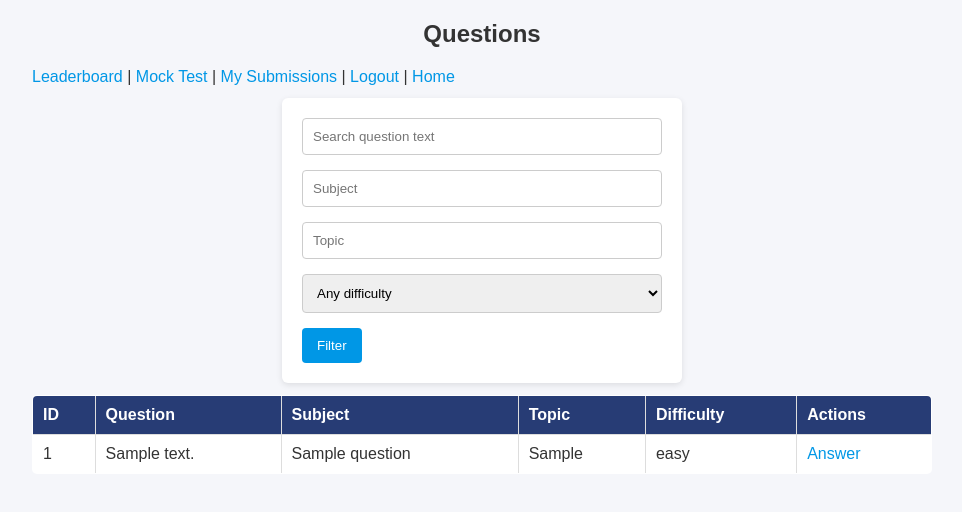
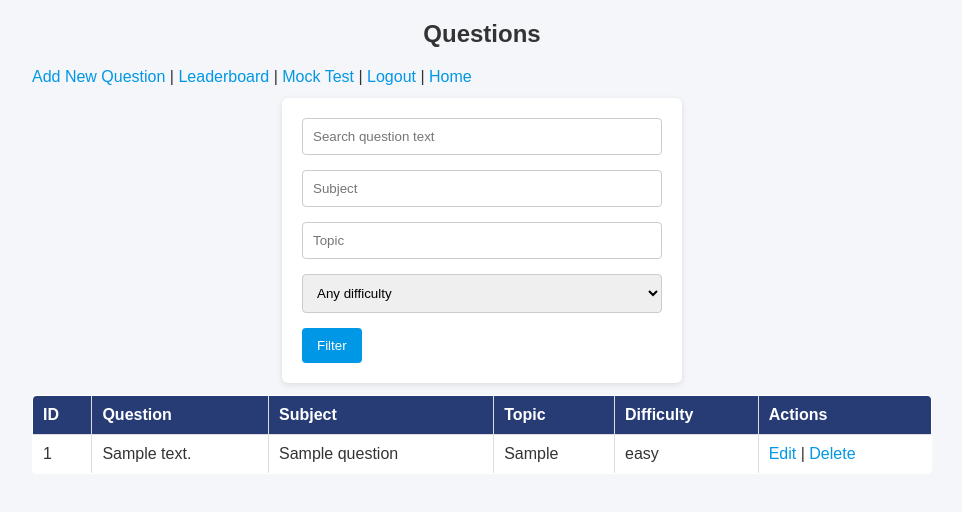
Before and after one commit to Anujpal-15th/Online-exam-system, a Django app: page /questions/ in a window 1280 px wide. Shown: the part 125-637 px from the top of the page, without its empty margins (158-1120 px from the left). Run offline with Django 5.2, Linux system fonts and the light colour scheme; a user stored in the database is signed in; tables that the repository leaves empty hold one stand-in row (values such as "Sample post").

Commit message:
Initial upload of project

```diff
--- a/online-exam/templates/questions/questions_list.html
+++ b/online-exam/templates/questions/questions_list.html
@@ -4,12 +4,15 @@
 <h2>Questions</h2>
 <div style="margin-bottom:12px;">
   {% if user.is_authenticated and user.user_type == 2 %}<a href="{% url 'add_question' %}">Add New Question</a> |{% endif %}
+  {% if user.is_authenticated and user.user_type == 1 %}<a href="{% url 'add_question' %}">Add New Question</a> |{% endif %}
   <a href="{% url 'leaderboard' %}">Leaderboard</a> |
-  <a href="{% url 'mock_test' %}">Mock Test</a> |
-  <a href="{% url 'student_submissions' %}">My Submissions</a>
+  <a href="{% url 'mock_test' %}">Mock Test</a>
+  {% if user.is_authenticated and user.user_type == 3 %} | <a href="{% url 'student_submissions' %}">My Submissions</a>{% endif %}
   {% if user.is_authenticated and user.user_type == 2 %} | <a href="{% url 'submissions_list' %}">All Submissions</a> | <a href="{% url 'export_performance_csv' %}">Export CSV</a>{% endif %}
   {% if user.is_authenticated %} | <a href="{% url 'logout' %}">Logout</a>{% endif %}
-  | <a href="{% url 'home' %}">Home</a>
+  {% if user.is_authenticated and user.user_type == 3 %} | <a href="{% url 'student_dashboard' %}">Home</a>{% endif %}
+  {% if user.is_authenticated and user.user_type == 2 %} | <a href="{% url 'teacher_dashboard' %}">Home</a>{% endif %}
+  {% if user.is_authenticated and user.user_type == 1 %} | <a href="{% url 'admin_dashboard' %}">Home</a>{% endif %}
 </div>
 
 <form method="get" style="margin-bottom:12px;">
@@ -43,9 +46,13 @@
     <td>
       {% if user.is_authenticated and user.user_type == 2 %}
         <a href="{% url 'edit_question' question.id %}">Edit</a> |
-        <a href="{% url 'delete_question' question.id %}">Delete</a> |
+        <a href="{% url 'delete_question' question.id %}">Delete</a>
       {% endif %}
-      <a href="{% url 'take_question' question.id %}">Answer</a>
+      {% if user.is_authenticated and user.user_type == 1 %}
+        <a href="{% url 'edit_question' question.id %}">Edit</a> |
+        <a href="{% url 'delete_question' question.id %}">Delete</a>
+      {% endif %}
+      {% if user.is_authenticated and user.user_type == 3 %} | <a href="{% url 'take_question' question.id %}">Answer</a>{% endif %}
     </td>
   </tr>
   {% endfor %}
```
